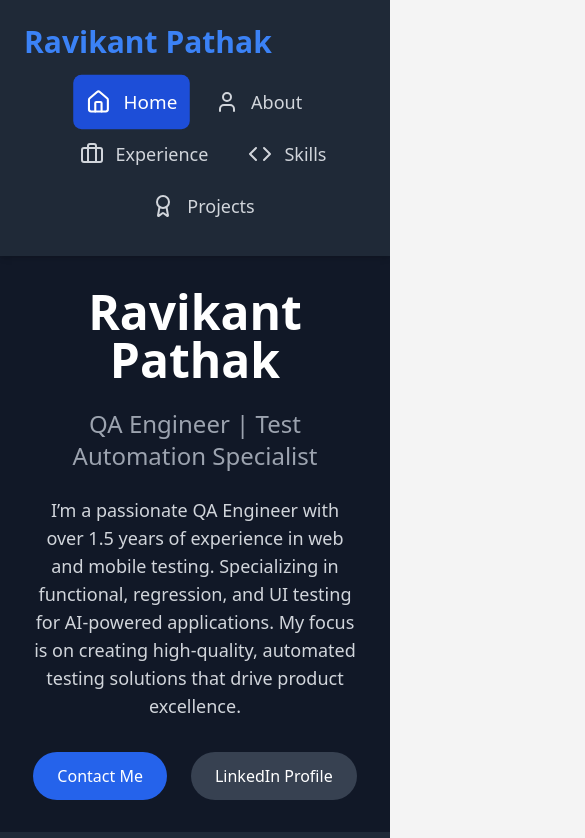
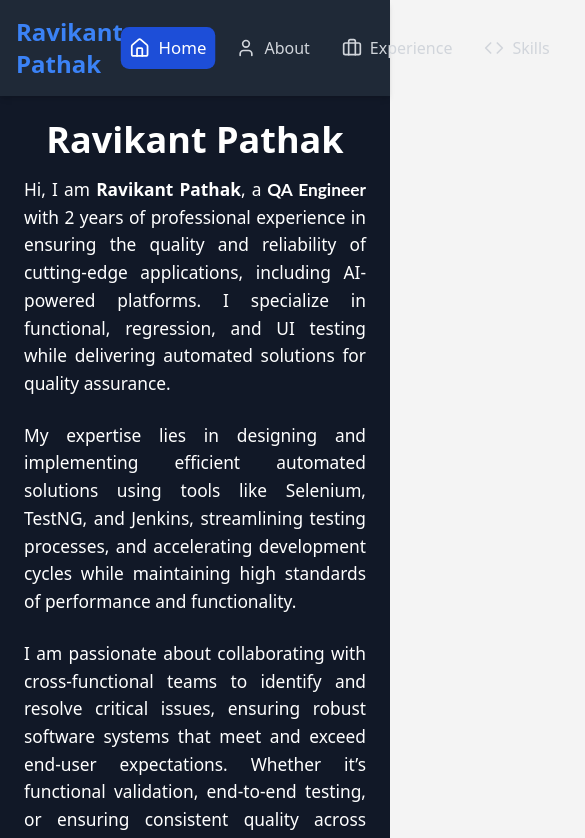
Before and after one commit to deadPoolCloud/ravikant-portfolio, a React (Create React App) app: page / in a window 390 px wide. Shown: the top 838 px of the page, 585 px wide, since content can reach past the window. Built offline with nearby package versions, Linux system fonts and the light colour scheme.

Commit message:
Phone issues fixed

```diff
--- a/src/App.js
+++ b/src/App.js
@@ -6,36 +6,73 @@ function App() {
 
   const NavButton = ({ icon: Icon, section, label }) => (
     <button
-      className={`flex items-center p-3 rounded-lg transition-all transform ${
-        activeSection === section
+      className={`flex items-center p-2 rounded-lg transition-all transform ${activeSection === section
           ? 'bg-blue-700 text-white scale-105'
           : 'hover:bg-blue-600 hover:text-white text-gray-300'
         }`}
       onClick={() => setActiveSection(section)}
     >
-      <Icon className="mr-3" size={24} />
-      <span className="text-lg">{label}</span>
+      <Icon className="mr-2" size={20} />
+      <span className="text-base">{label}</span>
     </button>
   );
 
   const renderSection = () => {
-    switch(activeSection) {
+    switch (activeSection) {
       case 'home':
         return (
-          <div className="text-center p-8 animate-fadeIn">
-            <h1 className="text-5xl font-extrabold mb-6 text-white">Ravikant Pathak</h1>
-            <p className="text-2xl text-gray-400 mb-6">QA Engineer | Test Automation Specialist</p>
-            <div className="max-w-3xl mx-auto text-gray-300">
-              <p className="text-lg">
-                I’m a passionate QA Engineer with over 1.5 years of experience in web and mobile testing.
-                Specializing in functional, regression, and UI testing for AI-powered applications.
-                My focus is on creating high-quality, automated testing solutions that drive product excellence.
+          <div className="text-center p-6 animate-fadeIn">
+            <h1 className="text-4xl font-bold mb-4 text-white">Ravikant Pathak</h1>
+            <p
+              dir="ltr"
+              className="CDt4Ke zfr3Q mb-6"
+              style={{
+                textAlign: 'justify',
+                whiteSpace: 'normal',
+                color: '#ffffff',
+                fontSize: '13pt',
+                lineHeight: '1.6',
+              }}
+            >
+              Hi, I am <span style={{ fontWeight: 'bold', fontSize: '13pt', color: '#ffffff' }}>Ravikant Pathak</span>, a
+              <span style={{ fontWeight: 'bold', fontFamily: 'Lato', fontSize: '13pt', color: '#ffffff' }}> QA Engineer </span>
+              with 2 years of professional experience in ensuring the quality and reliability of cutting-edge applications,
+              including AI-powered platforms. I specialize in functional, regression, and UI testing while delivering automated
+              solutions for quality assurance.
             </p>
-            </div>
-            <div className="mt-8 flex justify-center gap-6 flex-wrap">
+            <p
+              className="CDt4Ke zfr3Q mb-6"
+              style={{
+                textAlign: 'justify',
+                whiteSpace: 'normal',
+                color: '#ffffff',
+                fontSize: '13pt',
+                lineHeight: '1.6',
+              }}
+            >
+              My expertise lies in designing and implementing efficient automated solutions using tools like Selenium, TestNG,
+              and Jenkins, streamlining testing processes, and accelerating development cycles while maintaining high standards
+              of performance and functionality.
+            </p>
+            <p
+              className="CDt4Ke zfr3Q mb-6"
+              style={{
+                textAlign: 'justify',
+                whiteSpace: 'normal',
+                color: '#ffffff',
+                fontSize: '13pt',
+                lineHeight: '1.6',
+              }}
+            >
+              I am passionate about collaborating with cross-functional teams to identify and resolve critical issues, ensuring
+              robust software systems that meet and exceed end-user expectations. Whether it’s functional validation, end-to-end
+              testing, or ensuring consistent quality across complex workflows, I approach each challenge with a meticulous and
+              innovative mindset.
+            </p>
+            <div className="mt-6 flex justify-center gap-4">
               <a
                 href="mailto:ravikantpathak489@gmail.com"
-                className="bg-blue-600 text-white px-6 py-3 rounded-full hover:bg-blue-700 transition-all"
+                className="bg-blue-600 text-white px-4 py-2 rounded-full hover:bg-blue-700 transition-all"
               >
                 Contact Me
               </a>
@@ -43,145 +80,215 @@ function App() {
                 href="https://linkedin.com/in/ravikantpathak489"
                 target="_blank"
                 rel="noopener noreferrer"
-                className="bg-gray-700 text-white px-6 py-3 rounded-full hover:bg-gray-800 transition-all"
+                className="bg-gray-700 text-white px-4 py-2 rounded-full hover:bg-gray-800 transition-all"
               >
                 LinkedIn Profile
               </a>
             </div>
           </div>
         );
+
+
       case 'about':
+
         return (
-          <div className="p-8 text-white">
-            <h2 className="text-4xl font-extrabold mb-6">About Me</h2>
-            <div className="grid md:grid-cols-2 gap-8">
-              <div>
-                <h3 className="text-2xl font-semibold mb-4">Professional Profile</h3>
-                <ul className="space-y-4 text-gray-400">
-                  <li>• QA Engineer with expertise in web and mobile testing</li>
-                  <li>• Strong focus on test automation and quality assurance</li>
-                  <li>• Experienced with AI-powered application testing</li>
-                  <li>• Proficient in tools such as Selenium, Postman, and Jenkins</li>
-                </ul>
-              </div>
-              <div>
-                <h3 className="text-2xl font-semibold mb-4">Education</h3>
-                <p className="font-medium text-gray-400">B.Tech, Mechanical Engineering</p>
-                <p className="text-gray-500">Coochbehar Government Engineering College</p>
-                <p className="text-gray-500">2018 - 2022 | CGPA: 8.65</p>
+          <div className="p-8 text-white flex flex-wrap">
+
+            {/* Professional Profile Section (Left Side) */}
+            <div className="w-full md:w-1/2 mb-12 pr-8">
+              <h2 className="text-4xl font-bold mb-6">About Me</h2>
+              <div className="mb-12">
+                <h3 className="text-2xl font-bold mb-4">Professional Profile</h3>
+                <p className="text-lg text-gray-300 mb-4">
+                  As a dedicated QA Engineer, I specialize in ensuring the quality of both web and mobile applications through comprehensive testing strategies and automation. With expertise in test automation, AI-powered testing, and a focus on delivering high-quality software, I aim to contribute to products that exceed functional and user-experience expectations. My background includes hands-on experience with Selenium, Appium, TestNG, and other automation tools that allow me to build scalable, efficient frameworks.
+                </p>
+                <p className="text-lg text-gray-300 mb-4">
+                  I have a passion for creating robust automation frameworks that not only streamline testing processes but also minimize human error, improving efficiency and overall product quality. My approach is rooted in continuous improvement—whether it’s automating repetitive test cases or optimizing performance through tools like JMeter. I am well-versed in integrating these automation practices into CI/CD pipelines using Jenkins, ensuring that continuous testing is an integral part of the development lifecycle.
+                </p>
+                <p className="text-lg text-gray-300 mb-4">
+                  In addition to my technical skills, I excel in collaborating with cross-functional teams in agile environments, focusing on sprint goals and adapting quickly to project requirements. My experience in AI-driven testing gives me a unique ability to test intelligent features, ensuring they perform as intended under various conditions. Through these efforts, I contribute to delivering software that is not only functional but also performs optimally, providing users with seamless experiences.
+                </p>
               </div>
             </div>
+
+            {/* Right Side (Education & Training Section) */}
+            <div className="w-full md:w-1/2">
+              {/* Education Section */}
+              <h3 className="text-2xl font-bold mb-4">Education</h3>
+              <p className="text-lg text-gray-300 mb-2">
+                B.Tech in Mechanical Engineering | Coochbehar Government Engineering College, 2018 - 2022
+              </p>
+              <p className="text-gray-300 text-lg mb-4">CGPA: 8.65</p>
+              <p className="text-gray-300 text-lg mb-4">
+                Although my degree is in Mechanical Engineering, my deep interest in technology and software engineering led me to transition into Quality Assurance. During my academic journey, I honed problem-solving skills that now help me approach testing challenges from a structured, analytical perspective. My coursework and internships allowed me to explore various technical domains, and ultimately, I found my passion in software testing and automation.
+              </p>
+
+              {/* Training & Certifications Section */}
+              <h3 className="text-2xl font-bold mb-4">Training & Certifications</h3>
+              <ul className="list-disc pl-6 text-lg text-gray-300 mb-4">
+                <li className="mb-2">Certified in Advanced Selenium Automation</li>
+                <li className="mb-2">ISTQB Certified Tester – Foundation Level</li>
+                <li className="mb-2">Tricentis Tosca AE1 and AE2 (in progress)</li>
+                <li className="mb-2">AWS Certified Cloud Practitioner (planned)</li>
+                <li className="mb-2">Certified Jenkins Engineer (planned)</li>
+              </ul>
+              <p className="text-lg text-gray-300 mb-4">
+                In addition to my degree, I have undergone specialized training that has provided me with practical knowledge and skills to excel in the field of software testing. A comprehensive Software Testing course at QSpiders Kolkata has further refined my skills in both manual and automation testing, making me well-equipped to handle real-world testing challenges. The course included hands-on experience with tools like Selenium, TestNG, Postman, and JMeter, covering aspects from test case creation to performance testing and API testing.
+              </p>
             </div>
+          </div>
+
         );
+
+
       case 'experience':
         return (
           <div className="p-8 text-white">
-            <h2 className="text-4xl font-extrabold mb-6">Work Experience</h2>
-            <div className="space-y-8">
-              <div className="bg-gray-700 p-6 rounded-xl shadow-md">
-                <h3 className="text-2xl font-semibold text-blue-400">QA Tester | Globsyn Business School LLP</h3>
-                <p className="text-gray-400 mb-4">07/2024 - Present | Kolkata</p>
-                <ul className="list-disc list-inside text-gray-300 space-y-3">
-                  <li>Designed and implemented automated testing frameworks using Selenium WebDriver</li>
-                  <li>Reduced test script development time by 30% through reusable components</li>
-                  <li>Enhanced test coverage via both API and UI automation</li>
+            <h2 className="text-4xl font-bold mb-6">Work Experience</h2>
+            <div className="mb-12">
+              <h3 className="text-2xl font-bold mb-4">QA Tester - Globsyn Business School LLP</h3>
+              <p className="text-lg text-gray-300 mb-4">
+                <strong>07/2024 - Present, Sec 5, Kolkata</strong>
+                <br />
+                Globsyn Business School is a leading educational institution focusing on innovative learning solutions and AI-driven educational platforms.
+              </p>
+              <ul className="list-disc pl-6 text-lg text-gray-300">
+                <li className="mb-2">Designed and implemented automated testing frameworks using Selenium WebDriver, incorporating best practices for maintainability and scalability.</li>
+                <li className="mb-2">Developed reusable test components and page object models, resulting in 30% faster test script development.</li>
+                <li className="mb-2">Created comprehensive testing strategies combining automated and manual testing, reducing testing cycles by 30%.</li>
+                <li className="mb-2">Enhanced test coverage through API and UI automation, resulting in 20% reduction in production bug reports.</li>
+                <li className="mb-2">Implemented data-driven testing frameworks using Selenium with Java, improving test efficiency and maintenance.</li>
               </ul>
             </div>
-              <div className="bg-gray-700 p-6 rounded-xl shadow-md">
-                <h3 className="text-2xl font-semibold text-blue-400">Manual Tester | Idreambiz</h3>
-                <p className="text-gray-400 mb-4">03/2023 - 07/2024 | Noida</p>
-                <ul className="list-disc list-inside text-gray-300 space-y-3">
-                  <li>Developed test automation frameworks for web applications</li>
-                  <li>Maintained 99% API uptime through comprehensive API testing</li>
-                  <li>Identified and documented over 1,200 defects</li>
+
+            <div className="mb-12">
+              <h3 className="text-2xl font-bold mb-4">Manual Tester - Idreambiz</h3>
+              <p className="text-lg text-gray-300 mb-4">
+                <strong>03/2023 - 07/2024, Sec 142, Noida</strong>
+                <br />
+                iDreamBiz is a technology solutions provider specializing in digital transformation, software development, and cloud-based services.
+              </p>
+              <ul className="list-disc pl-6 text-lg text-gray-300">
+                <li className="mb-2">Collaborated with cross-functional teams to perform manual functional testing for web applications, focusing on usability and performance across different browsers and devices.</li>
+                <li className="mb-2">Designed and executed test cases for complex web applications, ensuring all features were fully tested from a user perspective.</li>
+                <li className="mb-2">Created and maintained detailed bug reports using JIRA, tracking them through the entire lifecycle, from discovery to resolution, ensuring timely fixes and updates.</li>
+                <li className="mb-2">Worked closely with developers to reproduce defects, identify root causes, and propose possible solutions for efficient bug resolution.</li>
+                <li className="mb-2">Performed regression testing on new software releases, identifying issues and preventing production defects from reaching end-users.</li>
+                <li className="mb-2">Participated in Agile ceremonies, including daily stand-ups, sprint planning, and retrospectives, contributing to the smooth and efficient development cycle.</li>
+                <li className="mb-2">Tested integration points and APIs, ensuring the seamless functionality of web services, databases, and third-party services within the platform.</li>
+                <li className="mb-2">Provided feedback and suggestions on UI/UX improvements, helping to refine the user interface based on user testing and feedback.</li>
+                <li className="mb-2">Supported user acceptance testing (UAT) for key clients, ensuring that software met all business and functional requirements before final deployment.</li>
+                <li className="mb-2">Contributed to the creation of test documentation, including test plans, test cases, and test data management, improving future testing efficiency.</li>
               </ul>
             </div>
-            </div>
+
           </div>
         );
+
         case 'skills':
           return (
             <div className="p-8 text-white">
-            <h2 className="text-4xl font-extrabold mb-6">Technical Skills</h2>
-            <div className="grid md:grid-cols-3 gap-8">
-              <div>
-                <h3 className="text-2xl font-semibold mb-4">Testing Skills</h3>
-                <ul className="space-y-3 text-gray-400">
-                  <li>• Manual Testing</li>
-                  <li>• Functional & Regression Testing</li>
-                  <li>• UI/UX Testing</li>
-                  <li>• Performance & Load Testing</li>
+              <h2 className="text-4xl font-bold mb-6">Skills</h2>
+              <ul className="list-disc pl-6 text-lg text-gray-300">
+                <li className="mb-2">Manual Testing (Functional, Regression, and UI Testing)</li>
+                <li className="mb-2">Test Automation (Selenium WebDriver, TestNG, JUnit)</li>
+                <li className="mb-2">Performance Testing (JMeter)</li>
+                <li className="mb-2">API Testing (Postman, Rest Assured)</li>
+                <li className="mb-2">Continuous Integration (Jenkins)</li>
+                <li className="mb-2">Version Control (Git, GitHub)</li>
+                <li className="mb-2">Programming Languages (Java, Python)</li>
+                <li className="mb-2">Defect Tracking and Reporting (JIRA)</li>
+                <li className="mb-2">Database Testing (MySQL, SQL Queries)</li>
+                <li className="mb-2">Cloud Testing (AWS, Docker)</li>
+                <li className="mb-2">Test Reporting (Allure, TestNG Reports)</li>
+                <li className="mb-2">Automation Framework Development (Page Object Model, Data-Driven, Keyword-Driven)</li>
+                <li className="mb-2">Agile Methodology (Scrum, Kanban)</li>
               </ul>
-              </div>
-              <div>
-                <h3 className="text-2xl font-semibold mb-4">Tools & Technologies</h3>
-                <ul className="space-y-3 text-gray-400">
-                  <li>• Selenium</li>
-                  <li>• Java</li>
-                  <li>• Postman</li>
-                  <li>• Jenkins</li>
-                  <li>• Git & GitHub</li>
-                  <li>• JIRA</li>
-                </ul>
-              </div>
-              <div>
-                <h3 className="text-2xl font-semibold mb-4">Soft Skills</h3>
-                <ul className="space-y-3 text-gray-400">
-                  <li>• Test Case Design</li>
-                  <li>• Communication & Teamwork</li>
-                  <li>• Problem Solving</li>
-                  <li>• Continuous Integration</li>
-                </ul>
-              </div>
-            </div>
             </div>
           );
           case 'projects':
             return (
               <div className="p-8 text-white">
-            <h2 className="text-4xl font-extrabold mb-6">Featured Projects</h2>
-            <div className="space-y-8">
-              <div className="bg-gray-700 p-6 rounded-xl shadow-md">
-                <h3 className="text-2xl font-semibold text-blue-400">Interactive Virtual Tutor (IVT)</h3>
-                <p className="text-gray-400 mb-4">AI-driven Learning Platform</p>
-                <ul className="list-disc list-inside text-gray-300 space-y-3">
-                  <li>Built end-to-end test automation framework</li>
-                  <li>Created reusable test suites with page objects</li>
-                  <li>Technologies: Selenium, Java, TestNG, Jenkins, JIRA</li>
+                <h2 className="text-4xl font-bold mb-6">Projects</h2>
+                <ul className="list-disc pl-6 text-lg text-gray-300">
+                <li className="mb-4">
+  <strong>Interactive Virtual Tutor (IVT)</strong> - <em>QA Tester</em>
+  <p className="mt-2">
+    Contributed to the QA process for Globsyn Business School's AI-driven learning platform, which provides personalized education experiences for students.
+  </p>
+  <ul className="list-disc pl-5 mt-2">
+    <li>Built a comprehensive end-to-end test automation framework using Selenium WebDriver, ensuring efficient testing workflows.</li>
+    <li>Developed reusable page objects and test suites for web interfaces, significantly improving testing consistency and reusability.</li>
+    <li>Reduced regression testing time by 50% through automation, accelerating release cycles and improving platform reliability.</li>
+    <li>Collaborated with cross-functional teams using Jenkins for continuous integration and JIRA for issue tracking.</li>
+    <li>Performed API testing using Postman, ensuring smooth interaction between system components.</li>
+    <li>Technologies: Selenium WebDriver, TestNG, Jenkins, JIRA, Java, Maven, Postman.</li>
+  </ul>
+</li>
+
+<li className="mb-4">
+  <strong>GBSO Portal</strong> - <em>QA Tester</em>
+  <p className="mt-2">
+    Played a critical role in preparing the GBSO portal for its release by November 2024, ensuring a smooth user experience and complete functionality.
+  </p>
+  <ul className="list-disc pl-5 mt-2">
+    <li>Addressed key technical challenges, including SSL configuration and the implementation of course lock/unlock features.</li>
+    <li>Ensured all essential features were tested, validated, and included as part of the final release.</li>
+    <li>Performed thorough regression and functional testing to maintain application stability across updates.</li>
+    <li>Collaborated effectively with developers and stakeholders using JIRA to manage issues and prioritize resolutions.</li>
+    <li>Technologies: Selenium WebDriver, Java, SQL, JIRA.</li>
+  </ul>
+</li>
+
+
+
+
+                  <li className="mb-4">
+  <strong>Meeting500mg</strong> - <em>QA Tester</em> (05/2023 - 07/2024)
+  <p className="mt-2">
+    Contributed to the QA process for Meeting500mg, a Meeting Management and Chat Application designed as an alternative to platforms like Flock, Zoom, Skype, and Slack. Played a key role in ensuring application stability and improving the overall user experience.
+  </p>
+  <ul className="list-disc pl-5 mt-2">
+    <li>Designed and implemented a robust test automation framework using Selenium, covering core functionalities.</li>
+    <li>Performed comprehensive functional, regression, and performance testing to identify and resolve issues efficiently.</li>
+    <li>Collaborated closely with development teams via JIRA and Git for bug tracking and version control.</li>
+    <li>Validated back-end integrations through API testing using Postman and Rest-assured.</li>
+    <li>Improved application stability by reducing defect rates by 25% and cutting testing cycle times by 30% through automation.</li>
+  </ul>
+</li>
+
+<li className="mb-4">
+  <strong>Borrower Portal</strong> - <em>QA Tester</em> (03/2023 - 07/2024)
+  <p className="mt-2">
+    Played a vital role in the QA efforts for Borrower Portal, a real estate loan processing system designed to streamline interactions between borrowers and loan approvers.
+  </p>
+  <ul className="list-disc pl-5 mt-2">
+    <li>Developed and maintained automated test suites using Selenium, focusing on data validation and key feature automation.</li>
+    <li>Performed in-depth regression testing to ensure application stability during updates and releases.</li>
+    <li>Used Postman for API testing to validate seamless back-end communication and data accuracy.</li>
+    <li>Collaborated effectively with cross-functional teams using JIRA and Git for issue tracking and resolution.</li>
+    <li>Enhanced the application's quality by identifying and resolving critical defects, ensuring a smooth user experience.</li>
+  </ul>
+</li>
+
                 </ul>
               </div>
-              <div className="bg-gray-700 p-6 rounded-xl shadow-md">
-                <h3 className="text-2xl font-semibold text-blue-400">Meeting500mg</h3>
-                <p className="text-gray-400 mb-4">Meeting Management & Chat Application</p>
-                <ul className="list-disc list-inside text-gray-300 space-y-3">
-                  <li>Implemented comprehensive test automation framework</li>
-                  <li>Conducted extensive API and UI testing</li>
-                  <li>Technologies: Selenium, Java, Postman, REST Assured</li>
-                </ul>
-              </div>
-              <div className="bg-gray-700 p-6 rounded-xl shadow-md">
-                <h3 className="text-2xl font-semibold text-blue-400">Borrower Portal</h3>
-                <p className="text-gray-400 mb-4">Real Estate Loan Processing System</p>
-                <ul className="list-disc list-inside text-gray-300 space-y-3">
-                  <li>Developed automated test suites for loan workflow</li>
-                  <li>Focused on data validation and feature automation</li>
-                  <li>Technologies: Selenium, JIRA, Git, Postman</li>
-                </ul>
-              </div>
-            </div>
-          </div>
             );
+
+
+
+      // Add similar updates for 'experience', 'skills', and 'projects'
       default:
         return null;
     }
   };
 
   return (
-    <div className="min-h-screen bg-gray-900 text-gray-300 overflow-x-hidden">
-      <nav className="bg-gray-800 shadow-md p-6">
-        <div className="container mx-auto flex justify-between items-center flex-wrap">
-          <div className="text-3xl font-bold text-blue-500 mb-4 md:mb-0">Ravikant Pathak</div>
-          <div className="space-x-4 flex flex-wrap justify-center">
+    <div className="min-h-screen bg-gray-900 text-gray-300 flex flex-col">
+      <nav className="bg-gray-800 shadow-md p-4">
+        <div className="container mx-auto flex justify-between items-center">
+          <div className="text-2xl font-bold text-blue-500">Ravikant Pathak</div>
+          <div className="space-x-4 flex">
             <NavButton icon={Home} section="home" label="Home" />
             <NavButton icon={User} section="about" label="About" />
             <NavButton icon={Briefcase} section="experience" label="Experience" />
@@ -193,8 +300,8 @@ function App() {
       <main className="flex-grow container mx-auto">
         {renderSection()}
       </main>
-      <footer className="bg-gray-800 p-6 text-center">
-        <p className="text-gray-400">© 2024 Ravikant Pathak. All Rights Reserved.</p>
+      <footer className="bg-gray-800 p-4 text-center">
+        <p className="text-gray-400 text-sm">© 2024 Ravikant Pathak. All Rights Reserved.</p>
       </footer>
     </div>
   );
```
Also changed, not shown: 1 other file (tests, documents, lock files or other folders). Lines whose indentation alone changed are shown as unchanged.
